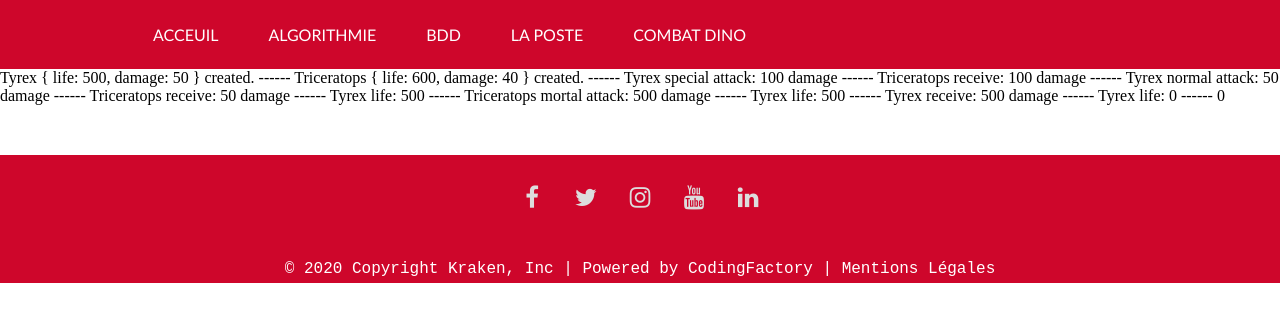
After one commit to Ldqtheone/php_week, a PHP site: page /TP_Dino/dino.php in a window 1280 px wide. The commit adds this page. Shown: the top 322 px of the page. Run offline with PHP 8.4, Linux system fonts and the light colour scheme.

Commit message:
add combnat dino

```diff
--- /dev/null
+++ b/TP_Dino/Triceratops.php
@@ -0,0 +1,57 @@
+<?php
+
+
+/**
+ * Class Triceratops
+ */
+class Triceratops
+{
+    /**
+     * @var $life
+     * @var $damage
+     */
+    private $life;
+    private $damage;
+
+    /**
+     * Triceratops constructor.
+     */
+    public function __construct()
+    {
+        $this->life   = 600;
+        $this->damage = 40;
+        echo "Triceratops { life: ".$this->life.", damage: ".$this->damage." } created. ------ ".PHP_EOL;
+    }
+
+    /**
+     * get life of triceratops
+     * @return int
+     */
+    public function getLife()
+    {
+        echo "Triceratops life: ".$this->life." ------ ".PHP_EOL;
+        return $this->life;
+    }
+
+    /**
+     * Do a mortal attack
+     * @param $target
+     */
+    public function attackMortel($target)
+    {
+        echo "Triceratops mortal attack: ".$target->getLife()." damage ------ ".PHP_EOL;
+        $target->receiveDamage($target->getLife());
+    }
+
+    /**
+     * Receive damage
+     * @param $damage the damage received
+     */
+    public function receiveDamage($damage)
+    {
+        echo "Triceratops receive: ".$damage." damage ------ ".PHP_EOL;
+        $this->life -= $damage;
+    }
+}
+
+?>
--- /dev/null
+++ b/TP_Dino/Tyrex.php
@@ -0,0 +1,68 @@
+<?php
+
+
+/**
+ * Class Tyrex
+ */
+class Tyrex
+{
+    /**
+     * @var $life
+     * @var $damage
+     */
+    private $life;
+    private $damage;
+
+    /**
+     * Tyrex constructor.
+     */
+    public function __construct()
+    {
+        $this->life   = 500;
+        $this->damage = 50;
+        echo "Tyrex { life: ".$this->life.", damage: ".$this->damage." } created. ------ ".PHP_EOL;
+    }
+
+    /**
+     * get life of tyrex
+     * @return int
+     */
+    public function getLife()
+    {
+        echo "Tyrex life: ".$this->life." ------ ".PHP_EOL;
+        return $this->life;
+    }
+
+
+    /**
+     * Do a normal attack
+     * @param $target
+     */
+    public function attackDouce($target)
+    {
+        echo "Tyrex normal attack: ".($this->damage)." damage ------ ".PHP_EOL;
+        $target->receiveDamage($this->damage);
+    }
+
+    /**
+     * Do a special attack
+     * @param $target
+     */
+    public function attackSpecial($target)
+    {
+        echo "Tyrex special attack: ".($this->damage * 2)." damage ------ ".PHP_EOL;
+        $target->receiveDamage($this->damage * 2);
+    }
+
+    /**
+     * Receive damage
+     * @param $damage  the damage received
+     */
+    public function receiveDamage($damage)
+    {
+        echo "Tyrex receive: ".$damage." damage ------ ".PHP_EOL;
+        $this->life -= $damage;
+    }
+}
+
+?>
--- /dev/null
+++ b/TP_Dino/dino.php
@@ -0,0 +1,27 @@
+<!DOCTYPE html>
+<html lang="fr">
+<head>
+    <meta charset="utf-8">
+    <link rel="stylesheet" href="../style.css">
+    <link rel="stylesheet" href="https://cdnjs.cloudflare.com/ajax/libs/font-awesome/4.7.0/css/font-awesome.min.css">
+    <title>¤ Dino ¤</title>
+    <meta name="author" content="Roman CLAVIER">
+</head>
+<body>
+<?php include '../header.php' ?>
+<?php
+include 'Tyrex.php';
+include 'Triceratops.php';
+
+$Tyrex = new Tyrex();
+$Triceratops = new Triceratops();
+
+$Tyrex->attackSpecial($Triceratops);
+$Tyrex->attackDouce($Triceratops);
+
+$Triceratops->attackMortel($Tyrex);
+echo $Tyrex->getLife();
+?>
+<?php include '../footer.php' ?>
+</body>
+</html>
--- a/header.php
+++ b/header.php
@@ -1,10 +1,11 @@
 <header>
     <nav>
         <ul>
-            <li><a href="/php_week/index.php">Acceuil</a></li>
-            <li><a href="/php_week/algo/algo.php">Algorithmie</a></li>
-            <li><a href="/php_week/bdd/bdd.php">BDD</a></li>
-            <li><a href="/php_week/poste/poste.php">La poste</a></li>
+            <li><a href="./index.php">Acceuil</a></li>
+            <li><a href="./algo/algo.php">Algorithmie</a></li>
+            <li><a href="./BDD/bdd.php">BDD</a></li>
+            <li><a href="./poste/poste.php">La poste</a></li>
+            <li><a href="./TP_Dino/dino.php">Combat Dino</a></li>
         </ul>
     </nav>
 </header>
--- a/index.php
+++ b/index.php
@@ -20,7 +20,7 @@
 </div>
 <div class="nbUndone">
     <h2>Number Undone :</h2>
-    <p>4</p>
+    <p>5</p>
 </div>
 <div class="storyDone">
     <H2> Stories Done : </H2>
@@ -35,7 +35,6 @@
     <p> Story 9 </p>
     <p> Story 10 </p>
     <p> Story 11 </p>
-    <p> Story 12 </p>
 </div>
 <?php  include 'footer.php' ?>
 </body>
```
